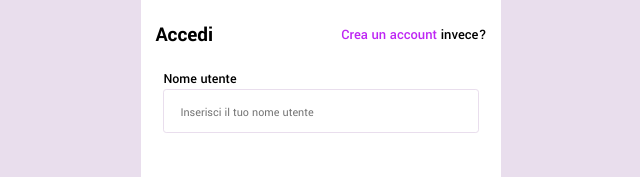
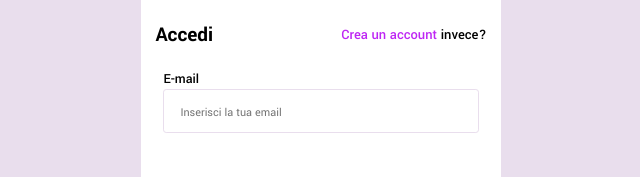
Before and after one commit to CybertronicEvidence/miro-frontend, a React (Vite) app: page /auth/signin in a window 1280 px wide. Shown: the part 276-453 px from the top of the page, without its empty margins (319-959 px from the left). Built offline with nearby package versions, Linux system fonts and the light colour scheme.

Commit message:
Updated site authentication

```diff
--- a/constants/configs.js
+++ b/constants/configs.js
@@ -1,10 +1,10 @@
 const LoginFormConfig = {
-    username:{
-        type: 'text',
+    email:{
+        type: 'email',
         required: true,
-        label:'Nome utente',
-        placeholder: 'Inserisci il tuo nome utente',
-        name:'username',
+        label:'E-mail',
+        placeholder: 'Inserisci la tua email',
+        name:'email',
     },
     password:{
         type: 'password',
--- a/scss/_app.scss
+++ b/scss/_app.scss
@@ -96,8 +96,27 @@ section#header{
         }
 
         .user{
-            width: 30px;
+            // width: 30px;
             cursor: pointer;
+
+            display: flex;
+            align-items: center;
+            justify-content: center;
+            column-gap: 10px;
+
+            font-weight: 500;
+            color: $primary1;
+            a{
+                display: block;
+                width: 30px;
+            }
+            span{
+                display: block;
+                width: 6.6rem;
+                overflow: hidden;
+                text-overflow: ellipsis;
+                // background-color: red;
+            }
         }
 
         img {
--- a/src/features/authentication/Login.jsx
+++ b/src/features/authentication/Login.jsx
@@ -35,9 +35,9 @@ const Login = () => {
 
     if (loading) return
 
-    const {username, password } = formData;
+    const {email, password } = formData;
 
-    signIn({username, password})
+    signIn({email, password})
     .then((error)=>{
       // If there's response, then it's error
       // error is an object that could contain message
@@ -76,7 +76,7 @@ const Login = () => {
   return (
     <Layout isLogin={true}>
         <Form error={formError.message} handleSubmit={handleSubmit}>
-          <Input config={LoginFormConfig.username} error={formError.username} onInputChange={handleInputChange}/>
+          <Input config={LoginFormConfig.email} error={formError.email} onInputChange={handleInputChange}/>
           <Input config={LoginFormConfig.password} error={formError.password} onInputChange={handleInputChange}/>
           <FormButton text={loading ? "Caricamento...":"Accedi"} type={"submit"} disabled={loading}/>
         </Form>
--- a/src/features/landing/Header.jsx
+++ b/src/features/landing/Header.jsx
@@ -1,10 +1,13 @@
-import React from 'react'
+import React, { useContext } from 'react'
 import { Link, useNavigate } from 'react-router-dom';
 import { siteLogo, userIcon } from '../../../constants/assets';
 import appUrls from '../../../constants/urls';
+import AppContext from '../../../app/context';
 
 const Header = () => {
-const navigate = useNavigate();
+    const {user} = useContext(AppContext);
+    // console.log(user);
+    const navigate = useNavigate();
     return (
         <section id='header'>
 
@@ -21,13 +24,15 @@ const navigate = useNavigate();
                     </div>
 
 
-                    <div className='user'>
+                    <div className='user' title={user?.token ? "Clicca per uscire" : "Clicca per accedere"}>
                         <Link to={appUrls.signin}>
                             <img
                                 src={userIcon}
                                 alt={"Icona utente"}
                             />
                         </Link>
+
+                        <span>{user.username}</span>
                     </div>
                 </div>
 
```
